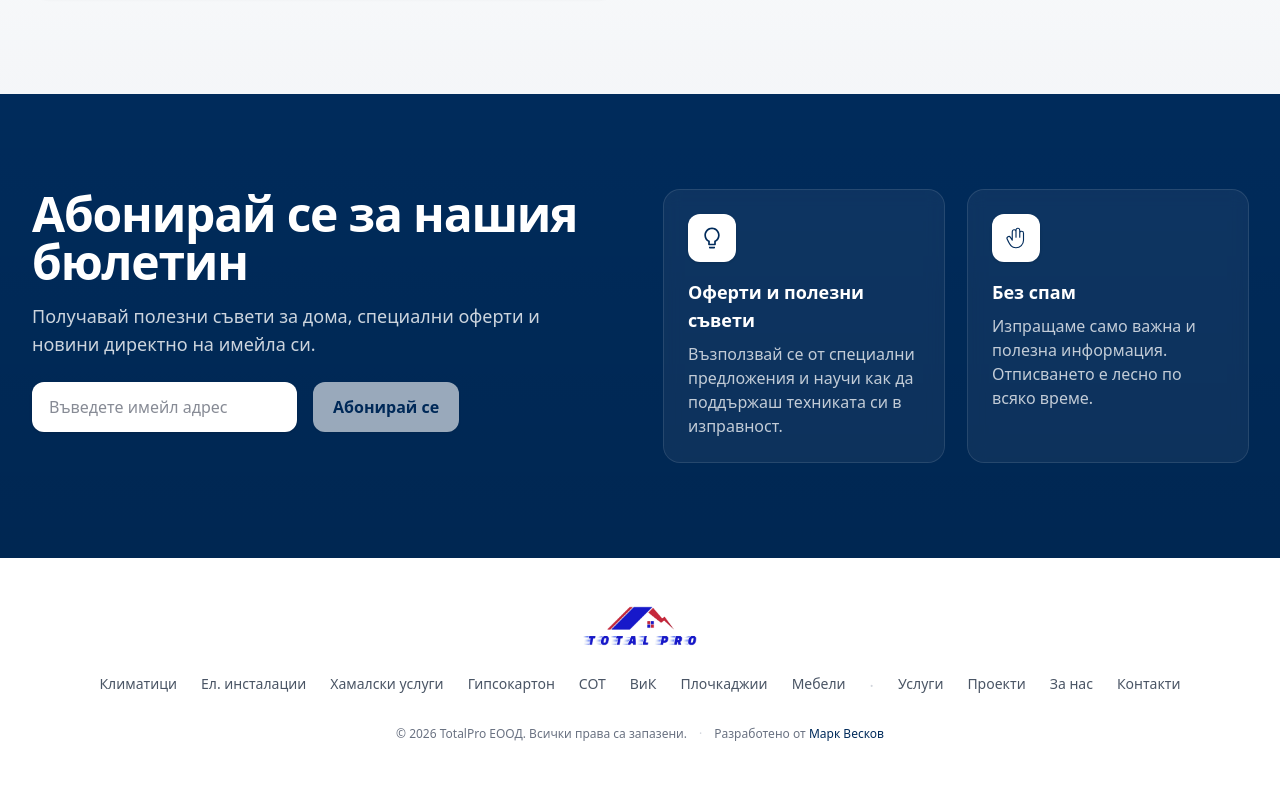
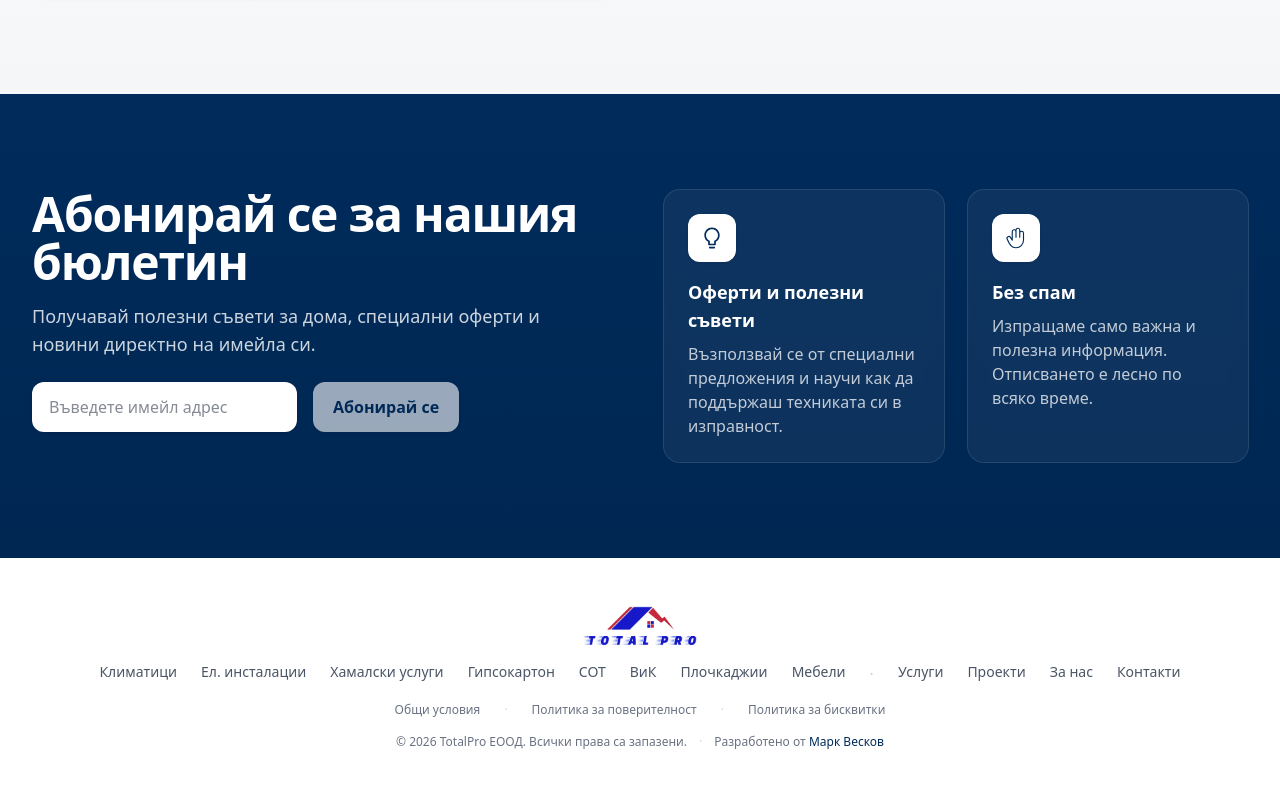
Before and after one commit to MarkVsudo/TotalPro, a React (Vite) app in the folder client/: page / in a window 1280 px wide. Shown: the part 5563-6351 px from the top of the page. Built offline with nearby package versions, Linux system fonts and the light colour scheme; no server answers.

Commit message:
Fixed footer

```diff
--- a/client/src/components/shared/Footer.jsx
+++ b/client/src/components/shared/Footer.jsx
@@ -16,12 +16,13 @@ const services = [
 const Footer = () => {
   return (
     <footer className="py-10 sm:py-12 px-4 sm:px-6 lg:px-8">
-      <div className="flex flex-col items-center justify-center max-w-7xl mx-auto gap-6 sm:gap-7">
+      <div className="flex flex-col items-center justify-center max-w-7xl mx-auto gap-3 sm:gap-4">
+        {/* Logo */}
         <Link to="/" aria-label="Начало">
           <img alt="Footer logo" src={FooterLogo} className="h-10 w-auto" />
         </Link>
 
-        {/* Links */}
+        {/* Services + Navigation */}
         <div className="flex flex-wrap justify-center gap-x-5 gap-y-3 sm:gap-x-6 sm:gap-y-3 text-center">
           {services.map((service, index) => (
             <Link
@@ -33,7 +34,6 @@ const Footer = () => {
             </Link>
           ))}
 
-          {/* separator only on larger screens */}
           <span className="hidden sm:inline text-gray-300">·</span>
 
           <HashLink
@@ -62,6 +62,25 @@ const Footer = () => {
           </HashLink>
         </div>
 
+        {/* Legal links */}
+        <div className="flex flex-wrap justify-center items-center gap-x-5 gap-y-3 sm:gap-x-6 sm:gap-y-3 text-xs text-gray-500">
+          <Link to="/terms" className="hover:text-gray-700 transition-colors">
+            Общи условия
+          </Link>
+
+          <span className="text-gray-300">·</span>
+
+          <Link to="/privacy" className="hover:text-gray-700 transition-colors">
+            Политика за поверителност
+          </Link>
+
+          <span className="text-gray-300">·</span>
+
+          <Link to="/cookies" className="hover:text-gray-700 transition-colors">
+            Политика за бисквитки
+          </Link>
+        </div>
+
         {/* Bottom text */}
         <div className="flex flex-col sm:flex-row items-center justify-center text-center text-gray-500 text-xs gap-2 sm:gap-3">
           <p>© 2026 TotalPro ЕООД. Всички права са запазени.</p>
--- a/client/src/pages/CheckoutPage.jsx
+++ b/client/src/pages/CheckoutPage.jsx
@@ -76,9 +76,6 @@ const CheckoutPage = () => {
     termsAccepted: false,
     privacyAccepted: false,
     marketingOptIn: false,
-
-    // Наложен платеж:
-    needPosTerminal: false,
   });
 
   const onChange = (e) => {
@@ -97,16 +94,6 @@ const CheckoutPage = () => {
         return (
           <div className="mt-3 space-y-2 text-sm text-gray-600">
             <p>Плащане при доставка (наложен платеж).</p>
-            <label className="flex items-center gap-2 select-none">
-              <input
-                type="checkbox"
-                name="needPosTerminal"
-                checked={form.needPosTerminal}
-                onChange={onChange}
-                className="h-4 w-4 rounded border-gray-300"
-              />
-              <span>Желая ПОС терминал при доставка (ако е наличен)</span>
-            </label>
           </div>
         );
       case "with-card":
@@ -236,8 +223,6 @@ const CheckoutPage = () => {
         : null,
       payment: {
         type: paymentType,
-        needPosTerminal:
-          paymentType === "on-delivery" ? form.needPosTerminal : false,
       },
       note: form.orderNote,
       totals: {
@@ -740,11 +725,11 @@ const CheckoutPage = () => {
               Начин на плащане
             </h2>
 
-            <div className="flex gap-4 flex-wrap">
+            <div className="flex gap-4 mt-4 flex-wrap">
               <button
                 type="button"
                 onClick={() => setPaymentType("on-delivery")}
-                className="mt-5 flex-1 min-w-[180px] rounded-md bg-[#002B5B] py-3 text-white text-sm font-semibold hover:bg-blue-900 transition-colors"
+                className="flex-1 min-w-[180px] rounded-md bg-[#002B5B] py-3 text-white text-sm font-semibold hover:bg-blue-900 transition-colors"
               >
                 Наложен платеж
               </button>
@@ -752,7 +737,7 @@ const CheckoutPage = () => {
               <button
                 type="button"
                 onClick={() => setPaymentType("with-card")}
-                className="mt-5 flex-1 min-w-[180px] rounded-md bg-[#002B5B] py-3 text-white text-sm font-semibold hover:bg-blue-900 transition-colors"
+                className="flex-1 min-w-[180px] rounded-md bg-[#002B5B] py-3 text-white text-sm font-semibold hover:bg-blue-900 transition-colors"
               >
                 С карта
               </button>
@@ -760,7 +745,7 @@ const CheckoutPage = () => {
               <button
                 type="button"
                 onClick={() => setPaymentType("bank-transfer")}
-                className="mt-5 flex-1 min-w-[180px] rounded-md bg-[#002B5B] py-3 text-white text-sm font-semibold hover:bg-blue-900 transition-colors"
+                className="flex-1 min-w-[180px] rounded-md bg-[#002B5B] py-3 text-white text-sm font-semibold hover:bg-blue-900 transition-colors"
               >
                 Банков трансфер
               </button>
@@ -814,7 +799,13 @@ const CheckoutPage = () => {
                   className="mt-0.5 h-4 w-4 rounded border-gray-300"
                 />
                 <span className="text-sm text-gray-700">
-                  Съгласен съм с Общите условия
+                  Съгласен съм с{" "}
+                  <Link
+                    to="/terms"
+                    className="text-[#002b5b] font-semibold underline"
+                  >
+                    Общите условия
+                  </Link>
                 </span>
               </label>
               {errors.termsAccepted && (
@@ -830,7 +821,13 @@ const CheckoutPage = () => {
                   className="mt-0.5 h-4 w-4 rounded border-gray-300"
                 />
                 <span className="text-sm text-gray-700">
-                  Запознат съм с Политиката за поверителност
+                  Запознат съм с{" "}
+                  <Link
+                    to="/privacy"
+                    className="text-[#002b5b] font-semibold underline"
+                  >
+                    Политиката за поверителност
+                  </Link>
                 </span>
               </label>
               {errors.privacyAccepted && (
```
